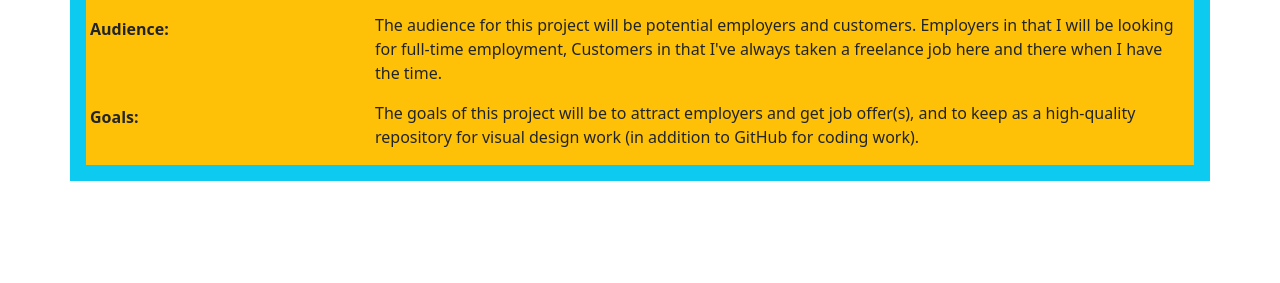
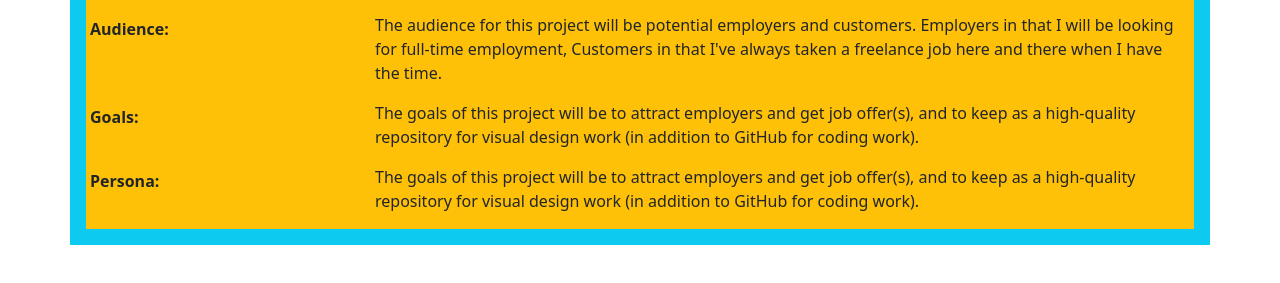
Before and after one commit to ScottCoons/my-pwp-ScottCoons, a plain HTML site: page public_html/documentation/milestone-1.html in a window 1280 px wide. Shown: the part 129-412 px from the top of the page. Drawn offline with nearby package versions, Linux system fonts and the light colour scheme.

Commit message:
added persona

```diff
--- a/public_html/documentation/milestone-1.html
+++ b/public_html/documentation/milestone-1.html
@@ -53,6 +53,15 @@
         </div>
     </div>
 
+    <div class="row" g-1 bg-warning>
+        <div class="col-3 p-1 bg-warning">
+            <p><strong>Persona:</strong></p>
+        </div>
+        <div class="col-9 bg-warning">
+            <p>The goals of this project will be to attract employers and get job offer(s), and to keep as a high-quality repository for visual design work (in addition to GitHub for coding work).</p>
+        </div>
+    </div>
+
 </div>
 
 </section>
```
